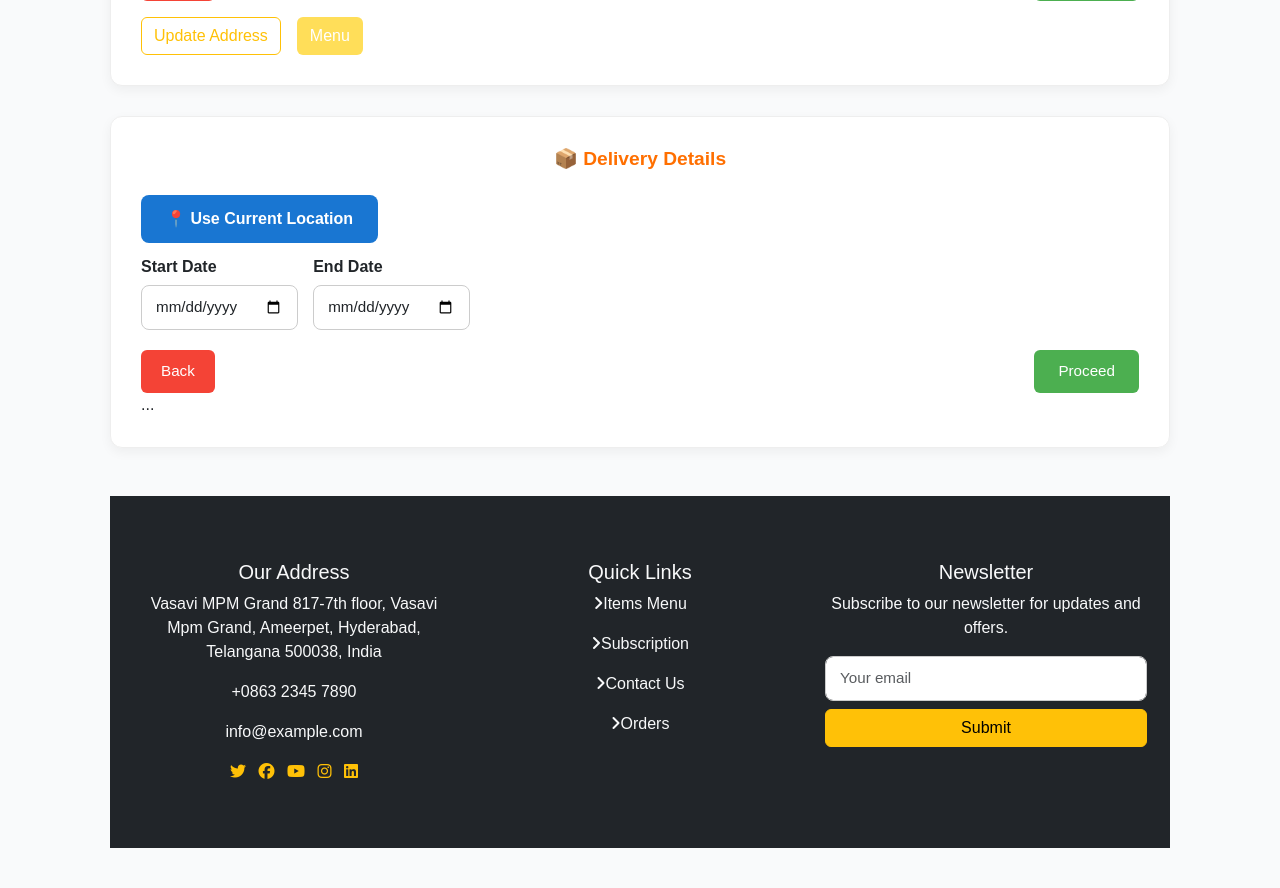
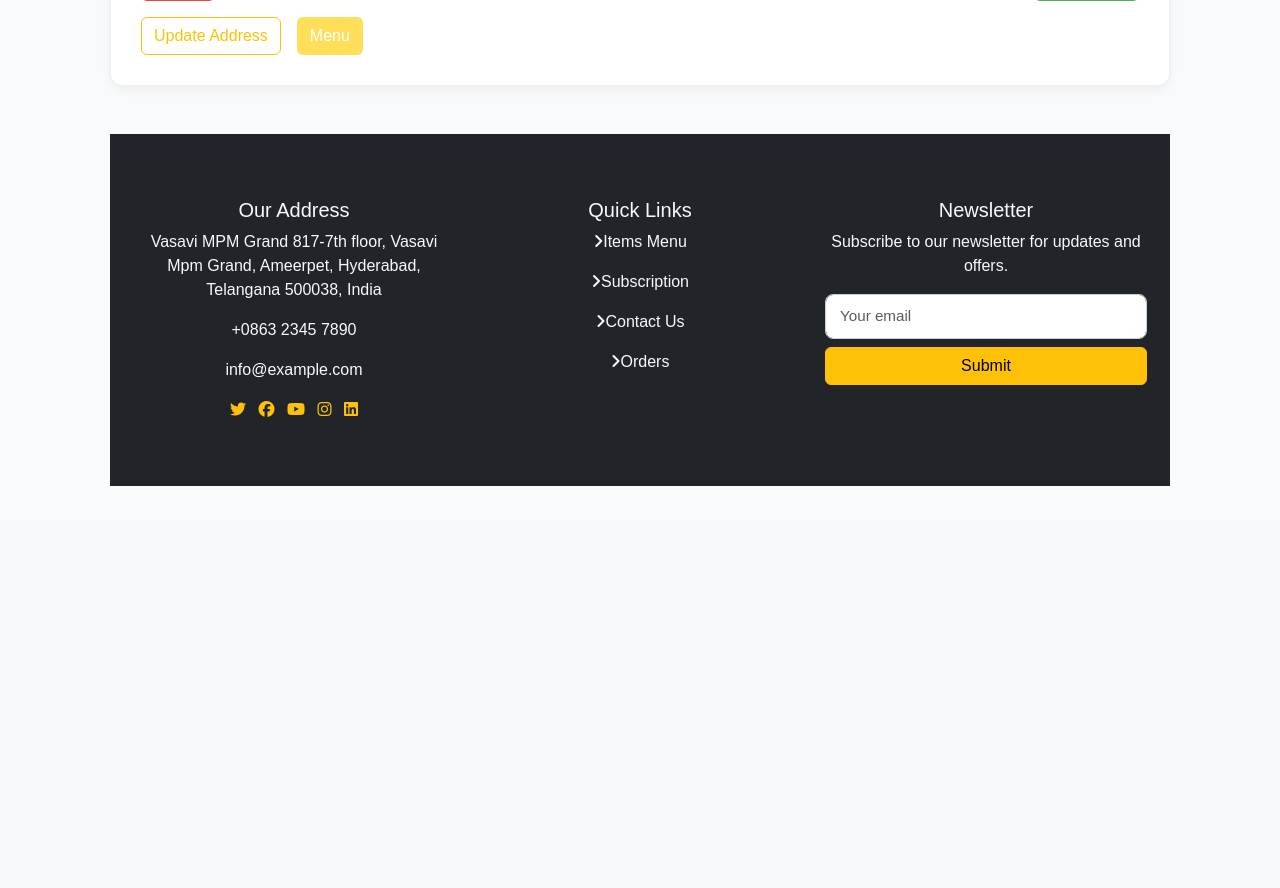
Before and after one commit to Sat6366/NOKITCHEN, a Django app: template NO_KITCHEN_APP/templates/pages/preorder.html in a window 1280 px wide. Shown: the part 1500-2388 px from the top of the page. After the commit the page ends 1986 px from the top, so only its background shows below. Run offline with Django 5.2, Linux system fonts and the light colour scheme; the template is opened without the code that fills it, so the values that code supplies are empty; some libraries are stand-ins or nearby versions.

```diff
--- a/NO_KITCHEN_APP/templates/pages/preorder.html
+++ b/NO_KITCHEN_APP/templates/pages/preorder.html
@@ -526,51 +526,6 @@
 {# inside your existing preorder.html - add these parts or replace the relevant sections #}
 
 <!-- near top of the Delivery Form area, add a button -->
-<div class="form-area mt-4">
-  <h5>📦 Delivery Details</h5>
-
-  <!-- Use Current Location Button -->
-  <div style="margin-bottom: 12px;">
-    <button id="use-location-btn" type="button" class="btn-subscription" style="background:#1976d2;">
-      📍 Use Current Location
-    </button>
-    <span id="location-status" style="margin-left:12px; font-weight:600;"></span>
-  </div>
-
-  <!-- Display found address and distance -->
-  <div id="location-info" style="margin-bottom:12px; display:none;">
-    <div id="display-address" style="font-size:0.95rem; color:#333;"></div>
-    <div id="display-distance" style="font-size:0.95rem; color:#666; margin-top:6px;"></div>
-  </div>
-
-  <form method="POST" action="">
-    {% csrf_token %}
-    <!-- Hidden fields (make sure these exist) -->
-    <input type="hidden" name="user_lat" id="user_lat">
-    <input type="hidden" name="user_lon" id="user_lon">
-
-    <!-- Start/End Date -->
-    <div class="form-group form-inline">
-      <div>
-        <label>Start Date</label>
-        <input type="date" name="start_date" class="form-control" required min="{{ current_date|date:'Y-m-d' }}">
-      </div>
-      <div>
-        <label>End Date</label>
-        <input type="date" name="end_date" class="form-control" required min="{{ current_date|date:'Y-m-d' }}">
-      </div>
-    </div>
-
-    <!-- ... rest of your form fields ... -->
-
-    <!-- Buttons -->
-    <div class="submit-buttons">
-      <button type="button" class="btn-back" onclick="history.back()">Back</button>
-      <button type="submit" class="btn-proceed" id="place-order-btn">Proceed</button>
-    </div>
-  </form>
-  ...
-</div>
 
 <script>
 /* ========== Utilities ========== */
--- a/NO_KITCHEN_APP/views.py
+++ b/NO_KITCHEN_APP/views.py
@@ -462,10 +462,6 @@ def add_to_cart(request, item_id):
     cart_item.save()
 
     return redirect('cart')  # make sure 'cart' is the name of your cart view
-
-
-
-
 
 
 @login_required
```
